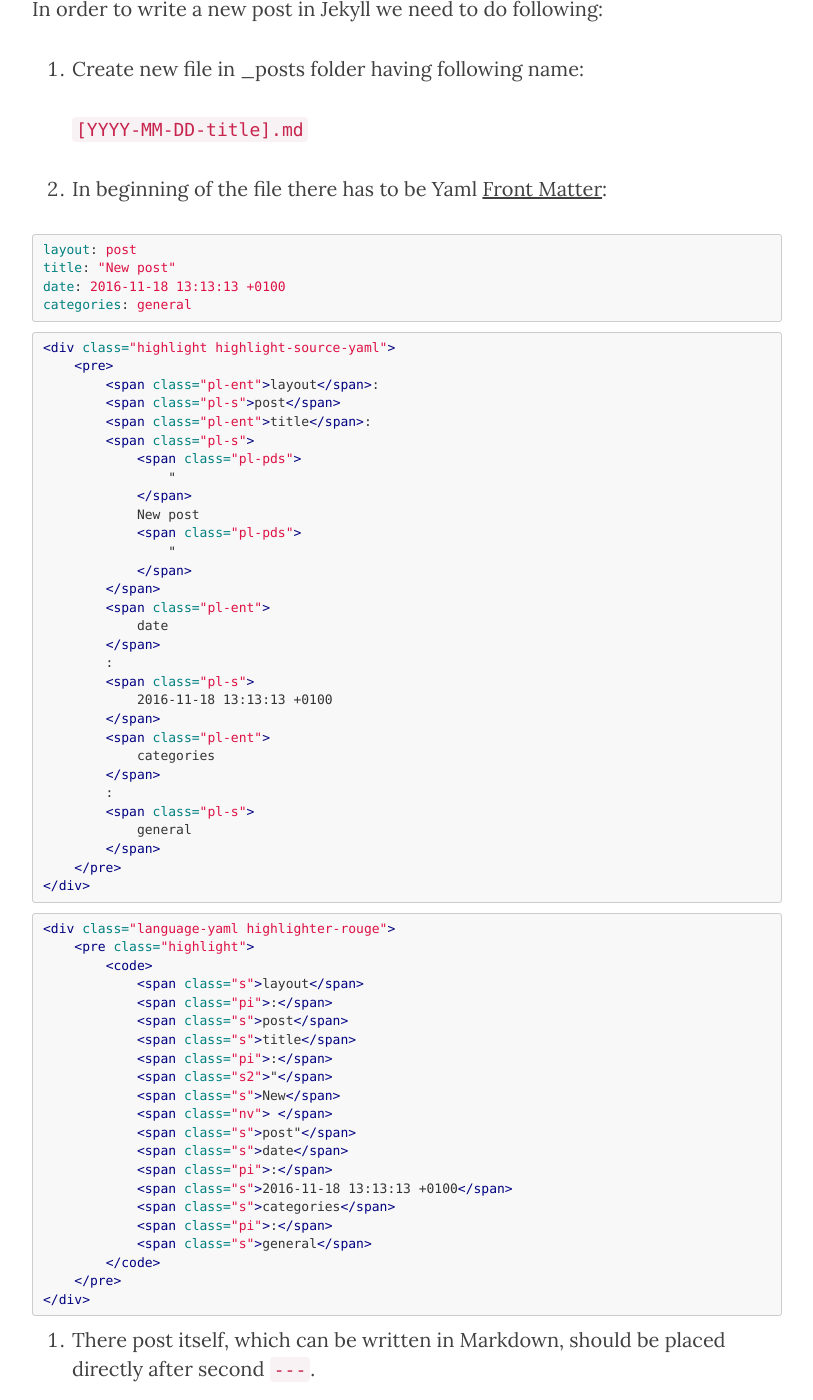
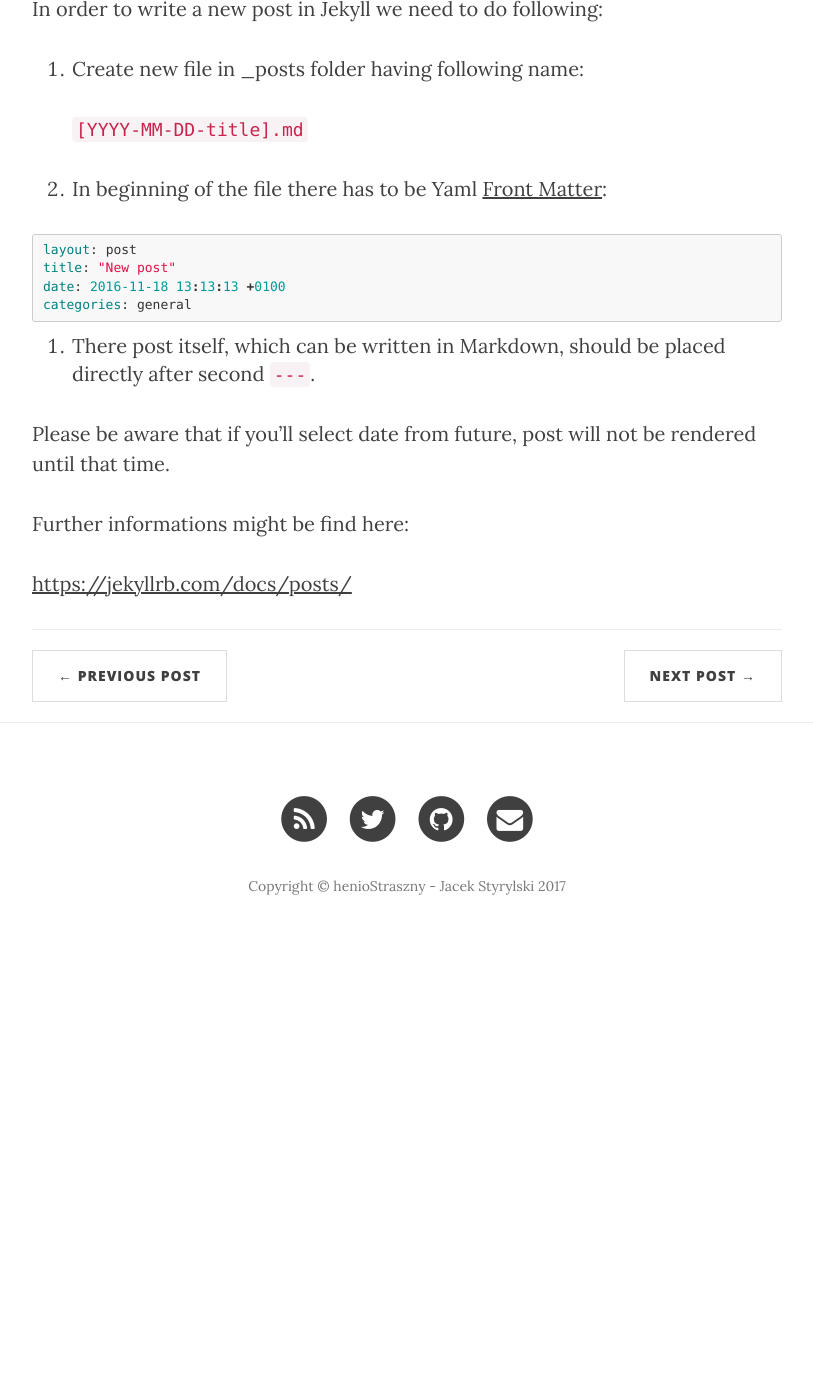
Before and after one commit to JacekStyrylski/jacekstyrylski.github.io, a Jekyll site: the page built from _posts/2017-02-23-Write-post-Jekyll.md, in a window 1280 px wide and 1400 px high, scrolled down 499 px. Shown: the whole window, without its empty margins (233-1046 px from the left). Built offline with Jekyll 4.4.1, drawn with Linux system fonts in a browser that asks for light colours; nearby versions of some CDN libraries; after the commit the page ends 1461 px from its top, so only the background shows below that.

Commit message:
Erased some unneccessary data

````diff
--- a/_posts/2017-02-23-Write-post-Jekyll.md
+++ b/_posts/2017-02-23-Write-post-Jekyll.md
@@ -11,68 +11,11 @@
     `[YYYY-MM-DD-title].md`
 2. In beginning of the file there has to be Yaml [Front Matter](https://jekyllrb.com/docs/frontmatter/):
 
-```yaml
+```sass
 layout: post
 title: "New post"
 date: 2016-11-18 13:13:13 +0100
 categories: general
-```
-
-``` html
-<div class="highlight highlight-source-yaml">
-    <pre>
-        <span class="pl-ent">layout</span>:
-        <span class="pl-s">post</span>
-        <span class="pl-ent">title</span>:
-        <span class="pl-s">
-            <span class="pl-pds">
-                "
-            </span>
-            New post
-            <span class="pl-pds">
-                "
-            </span>
-        </span>
-        <span class="pl-ent">
-            date
-        </span>
-        :
-        <span class="pl-s">
-            2016-11-18 13:13:13 +0100
-        </span>
-        <span class="pl-ent">
-            categories
-        </span>
-        :
-        <span class="pl-s">
-            general
-        </span>
-    </pre>
-</div>
-```
-
-``` html
-<div class="language-yaml highlighter-rouge">
-    <pre class="highlight">
-        <code>
-            <span class="s">layout</span>
-            <span class="pi">:</span>
-            <span class="s">post</span>
-            <span class="s">title</span>
-            <span class="pi">:</span>
-            <span class="s2">"</span>
-            <span class="s">New</span>
-            <span class="nv"> </span>
-            <span class="s">post"</span>
-            <span class="s">date</span>
-            <span class="pi">:</span>
-            <span class="s">2016-11-18 13:13:13 +0100</span>
-            <span class="s">categories</span>
-            <span class="pi">:</span>
-            <span class="s">general</span>
-        </code>
-    </pre>
-</div>
 ```
 
 3. There post itself, which can be written in Markdown, should be placed directly after second `---`.
````
Also changed, not shown: _posts/2017-02-23-Blog-on-github.md (+1 -9 lines), README.md.
